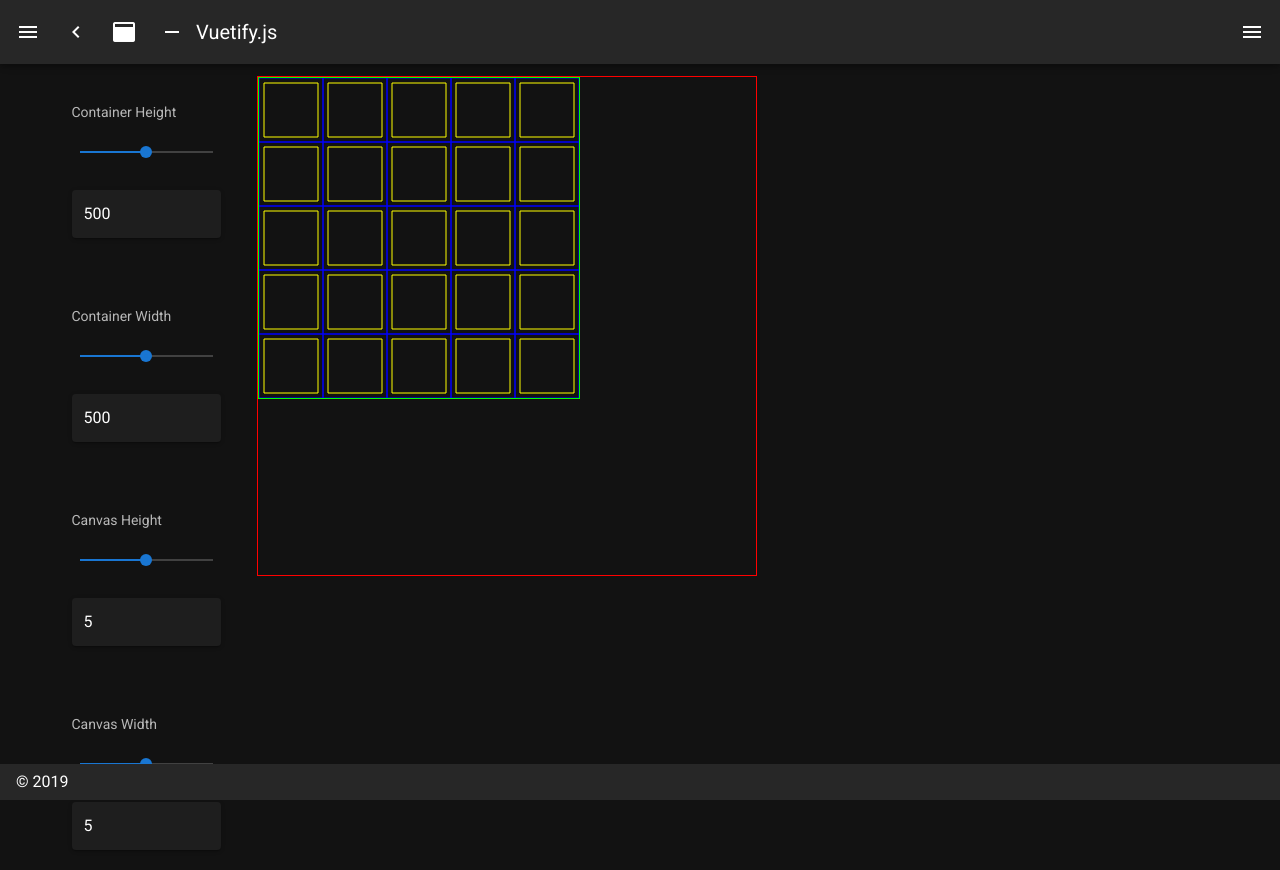
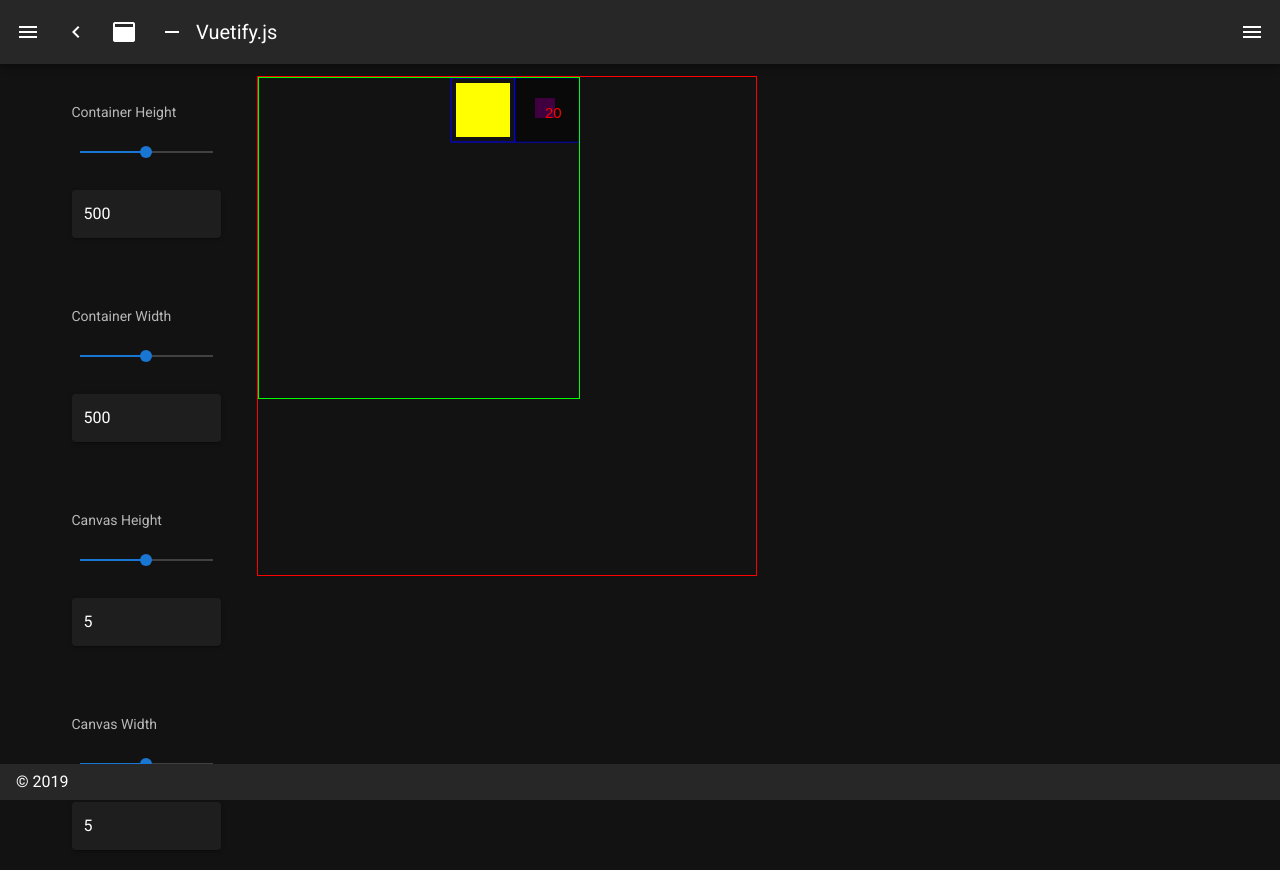
Before and after one commit to BangRocket/canvas-test, a Nuxt app: page /grid in a window 1280 px wide. Shown: the top 870 px of the page. Built offline with nearby package versions, Linux system fonts and the light colour scheme.

Commit message:
updated grid rendering logic and began to split things into cell-based rendering instead of a pure loop

```diff
--- a/components/ItemGrid.vue
+++ b/components/ItemGrid.vue
@@ -1,15 +1,14 @@
 <template>
   <div
     :style="style"
-    :class="{ showborder: border }"
+    :class="{ showborder: border, viewport: !split }"
     :ref="'container'"
-    class="viewport"
   >
     <canvas
       :id="0"
       :key="0"
-      :ref="'bg'"
-      :name="'bg'"
+      :ref="'item'"
+      :name="'item'"
       :height="canvasHeight"
       :width="canvasWidth"
       :class="{ showborder: border }"
@@ -17,22 +16,15 @@
     <canvas
       :id="1"
       :key="1"
-      :ref="'poi'"
-      :name="'poi'"
+      :ref="'overlay'"
+      :name="'overlay'"
       :height="canvasHeight"
       :width="canvasWidth"
+      :class="{ showborder: border }"
     ></canvas>
     <canvas
       :id="2"
       :key="2"
-      :ref="'overlay'"
-      :name="'overlay'"
-      :height="canvasHeight"
-      :width="canvasWidth"
-    ></canvas>
-    <canvas
-      :id="3"
-      :key="3"
       :ref="'text'"
       :name="'text'"
       :height="canvasHeight"
@@ -55,6 +47,10 @@ export default {
     border: {
       type: Boolean,
       default: true
+    },
+    split: {
+      type: Boolean,
+      default: false
     },
     height: {
       type: [String, Number],
@@ -79,8 +75,11 @@ export default {
   },
   data() {
     return {
+      cellCount: this.width * this.height,
       layername: 'canvas' + this.counter,
-      counter: 0
+      counter: 0,
+      cells: [], // base element for grid
+      items: [] // elements on grid
     }
   },
   computed: {
@@ -111,28 +110,39 @@ export default {
   },
   created() {},
   mounted() {
-    // for (const canvas in this.$refs) {
-    //   const ctx = this.$refs[canvas].getContext('2d')
-    //   ctx.font = '30px Arial'
-    //   ctx.fillStyle = 'yellow'
-    //   ctx.fillText(`${canvas}`, 10, 50 * this.counter + 50)
-    //   this.context({ layer: canvas, context: ctx })
-    //   this.counter++
-    // }
-    this.renderGrid()
+    this.calculateCells()
+    this.addItem({ visible: true, count: 0, active: true }, 15) // visible is if image is shown, active is dim, count will be for bottle 'n shit
+    this.addItem({ visible: false, count: 0, active: false }, 20)
+    this.renderCells()
+
+    // 2, 11, 16, 19, 31
+    // this.updateCells([1, 15, 18, 10, 30])
   },
   updated() {
-    this.renderGrid()
+    this.calculateCells()
+    this.renderCells()
   },
   provide() {},
   methods: {
-    renderGrid() {
-      const ctx = this.$refs.bg.getContext('2d')
+    /*
+      calculateCells -- figures out how many cells we can fit, where they should start and stop based on canvas
+      renderCells -- renders the cells including the item it contains
+      updateCell(cell, event) - re-renders a specific cell for a reason (user click, mode change, window resize, etc)
+      updateCells(cell, event) - re-renders group of specific cells for a reason (user click, mode change, window resize, etc)
 
-      ctx.clearRect(0, 0, this.canvasWidth, this.canvasHeight)
+      addItem(item, cell) -- adds an item to a specific cell
+      addItems(array[kvp]) -- adds a collection of item to specific cells
 
-      console.log(this.$refs.bg.width, this.frameW)
-      console.log(this.$refs.bg.width / this.frameW)
+      removeItem(item, cell) -- removes an item to a specific cell
+      removeItems(array[kvp]) -- removes a collection of items from specific cells
+
+      updateItem(item, cell) -- update an item of a specific cell (changes item information/image)
+      updateItems(array[kvp]) -- update a collection of items in specific cells (changes item information/image)
+
+    */
+    calculateCells() {
+      const newCells = []
+      let cellCounter = 0
 
       for (let cols = 0; cols < this.width; cols++) {
         if ((cols * this.imageSize) / this.frameW > 0.8) {
@@ -142,32 +152,178 @@ export default {
           if ((rows * this.imageSize) / this.frameH > 0.8) {
             continue
           }
+          // instead of drawing, lets just save the location of this cell
+          newCells.push({
+            x1: cols * this.imageSize,
+            y1: rows * this.imageSize,
+            x2: cols * this.imageSize * 2,
+            y2: rows * this.imageSize * 2
+          })
+          cellCounter = cellCounter + 1
+        }
+      }
+
+      // compare what we just calculated to what we had (using JSON hackery)
+      if (
+        JSON.stringify(this.cells).localeCompare(JSON.stringify(newCells)) !== 0
+      ) {
+        this.cells = newCells
+        this.renderCells()
+      }
+    },
+    renderCells() {
+      // only render item (by id)
+      let ctx = this.$refs.item.getContext('2d')
+
+      for (const value in this.items) {
+        const item = this.items[value]
+        const cell = this.cells[value]
+        ctx.clearRect(0, 0, this.canvasWidth, this.canvasHeight)
+        // image
+
+        ctx = this.$refs.item.getContext('2d')
+
+        // if (item.active) {
+        ctx.beginPath()
+        ctx.lineWidth = '1'
+        ctx.strokeStyle = 'blue'
+        ctx.rect(cell.x1, cell.y1, this.imageSize, this.imageSize)
+        ctx.stroke()
+        // }
+
+        if (item.visible) {
+          ctx = this.$refs.item.getContext('2d')
+
+          ctx.beginPath()
+          ctx.lineWidth = '1'
+          ctx.strokeStyle = 'yellow'
+          ctx.fillStyle = 'yellow'
+          ctx.fillRect(
+            cell.x1 + this.padding / 2,
+            cell.y1 + this.padding / 2,
+            this.imageSize - this.padding,
+            this.imageSize - this.padding
+          )
+          ctx.stroke()
+        }
+        // sanity check
+        ctx = this.$refs.text.getContext('2d')
+        ctx.font = '15px Arial'
+        ctx.fillStyle = 'red'
+        ctx.fillText(`${value}`, cell.x1 + 30, cell.y1 + 40)
+
+        if (!item.active) {
+          // add a fake dim overlay
+          ctx = this.$refs.overlay.getContext('2d')
+          ctx.beginPath()
+          ctx.lineWidth = '1'
+          ctx.strokeStyle = 'black' // background color?
+          ctx.fillStyle = 'rgba(0, 0, 0, 0.5)'
+          ctx.fillRect(cell.x1, cell.y1, this.imageSize, this.imageSize)
+
+          // adding something after drawing the above layer
+          ctx = this.$refs.item.getContext('2d')
+          ctx.beginPath()
+          ctx.lineWidth = '1'
+          ctx.strokeStyle = 'purple'
+          ctx.fillStyle = 'purple'
+          ctx.fillRect(cell.x1 + 20, cell.y1 + 20, 20, 20)
+          ctx.stroke()
+        }
+        // remove the fake overlay
+        // if (!item.active) {
+        //   // add a fake dim overlay
+        //   ctx = this.$refs.overlay.getContext('2d')
+        //   ctx.clearRect(cell.x1, cell.y1, this.imageSize, this.imageSize)
+        // }
+      }
+
+      // this loop is for the item rendering itself
+    },
+
+    updateCells(cells) {
+      for (const cell of cells) {
+        this.updateCell(cell)
+      }
+    },
+    updateCell(cell) {
+      if (cell > 0) {
+        const ctx = this.$refs.item.getContext('2d')
+
+        const currentCell = this.cells[cell]
+        this.items[cell] = true
+
+        // this will add it to the "visible list" but not render it unless its relevent
+        if (cell <= this.cells.length) {
+          let rendercounter = cell
+          ctx.clearRect(
+            currentCell.x1,
+            currentCell.y1,
+            this.imageSize,
+            this.imageSize
+          )
+          console.log(currentCell.x1, currentCell.y1)
           // cell
           ctx.beginPath()
           ctx.lineWidth = '1'
           ctx.strokeStyle = 'blue'
           ctx.rect(
-            cols * this.imageSize,
-            rows * this.imageSize,
+            currentCell.x1,
+            currentCell.y1,
             this.imageSize,
             this.imageSize
           )
           ctx.stroke()
 
           // image
+          ctx.font = '15px Arial'
+          ctx.fillStyle = 'red'
+          ctx.fillText(
+            `${rendercounter + 1}`,
+            currentCell.x1 + 30,
+            currentCell.y1 + 40
+          )
+          rendercounter = rendercounter + 1
           ctx.beginPath()
           ctx.lineWidth = '1'
           ctx.strokeStyle = 'yellow'
           ctx.rect(
-            cols * this.imageSize + this.padding / 2,
-            rows * this.imageSize + this.padding / 2,
+            currentCell.x1 + this.padding / 2,
+            currentCell.y1 + this.padding / 2,
             this.imageSize - this.padding,
             this.imageSize - this.padding
           )
           ctx.stroke()
         }
       }
+      console.log(this.cells)
     },
+    addItem(item, cell) {
+      this.items[cell] = item
+    },
+
+    renderItems() {
+      const ctx = this.$refs.item.getContext('2d')
+      const rendercounter = 1
+      for (const cell of this.cells) {
+        ctx.clearRect(0, 0, this.canvasWidth, this.canvasHeight)
+        // image
+        ctx.font = '15px Arial'
+        ctx.fillStyle = 'red'
+        ctx.fillText(`${rendercounter}`, cell.x1 + 30, cell.y1 + 40)
+
+        ctx.beginPath()
+        ctx.lineWidth = '1'
+        ctx.strokeStyle = 'yellow'
+        ctx.rect(
+          cell.x1 + this.padding / 2,
+          cell.y1 + this.padding / 2,
+          this.imageSize - this.padding,
+          this.imageSize - this.padding
+        )
+        ctx.stroke()
+      }
+    }, // draws image to cell
     ...mapMutations({
       context: 'canvas/setContext'
     })
@@ -193,6 +349,10 @@ export default {
   position: absolute;
 }
 
+.debug .viewport canvas {
+  position: relative !important;
+}
+
 canvas {
   background-color: transparent;
 }
--- a/pages/grid.vue
+++ b/pages/grid.vue
@@ -39,6 +39,7 @@
           :frameW="containerWidth"
           :frameH="containerHeight"
           :border="border"
+          :split="split"
         >
         </ItemGrid>
       </v-col>
@@ -78,7 +79,14 @@ export default {
       containerWidth: 500
     }
   },
-  computed: {},
+  computed: {
+    split() {
+      if (this.$route.query.split === 'true') {
+        return true
+      }
+      return false
+    }
+  },
   created() {},
   mounted() {
     console.log(this)
```
